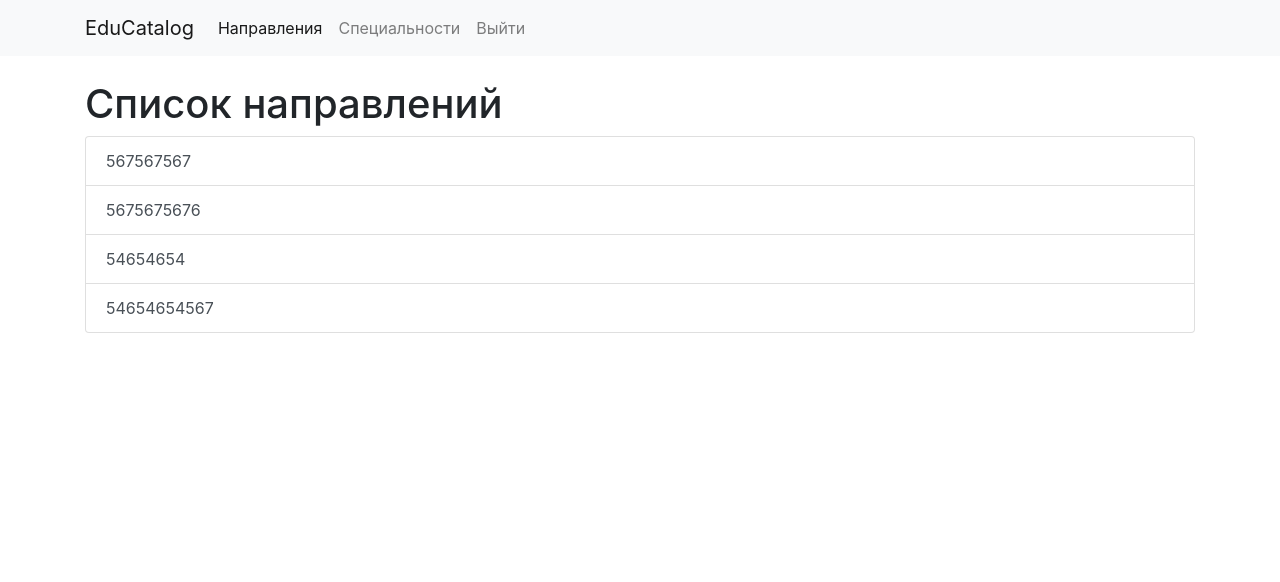
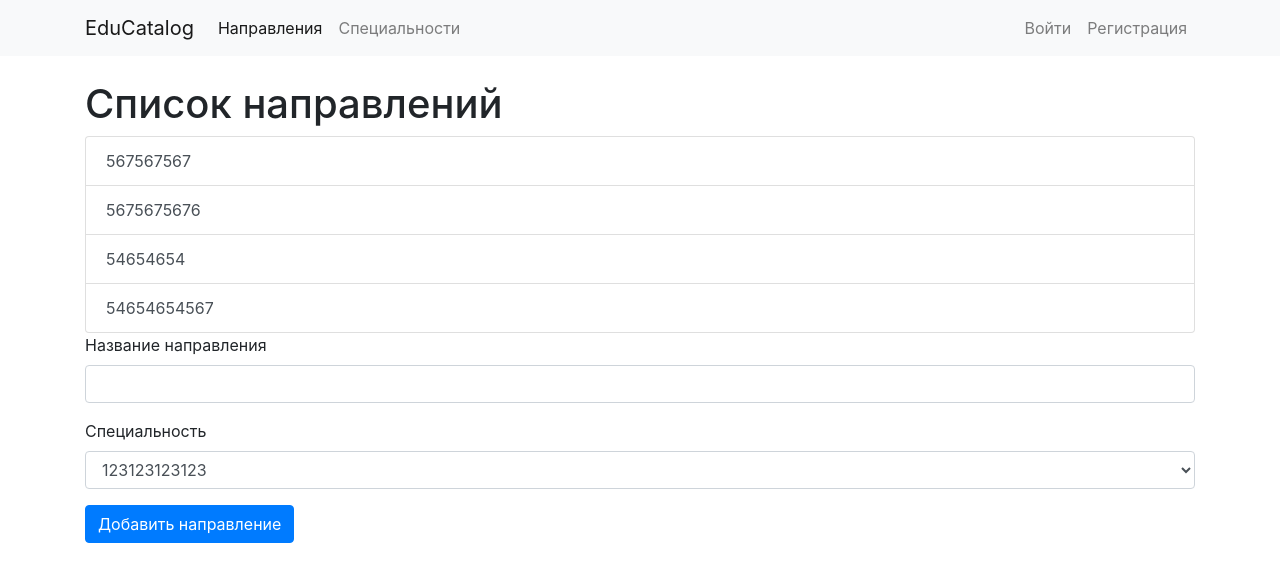
Before and after one commit to samurainisans/EduCatalog, a Flask app: page /directions in a window 1280 px wide. Shown: the top 582 px of the page. Run offline with Flask 3, Linux system fonts and the light colour scheme; some libraries are stand-ins or nearby versions.

Commit message:
Commit 5: Добавление направлений и специальностей

```diff
--- a/educationapp/app/api/direction_routes.py
+++ b/educationapp/app/api/direction_routes.py
@@ -1,24 +1,35 @@
-from flask import jsonify, request, Blueprint, render_template
+from flask import jsonify, request, Blueprint, render_template, url_for
+from werkzeug.utils import redirect
 
 from educationapp.app.database import db
 from educationapp.app.models.direction import Direction
-
+from educationapp.app.models.specialty import Specialty
 
 direction_blueprint = Blueprint('direction', __name__)
 
 @direction_blueprint.route('/directions')
 def get_directions():
     directions = Direction.query.all()
-    return render_template('directions.html', directions=directions)
+    specialties = Specialty.query.all()
+    return render_template('directions.html', directions=directions, specialties=specialties)
+
 
 
 @direction_blueprint.route('/directions', methods=['POST'])
 def create_direction():
-    data = request.get_json()
-    new_direction = Direction(title=data['title'], specialty_id=data['specialty_id'])
+    title = request.form.get('title')
+    specialty_id = request.form.get('specialty_id')
+
+    if not title or not specialty_id:
+        return jsonify({'error': 'Некорректные данные'}), 400
+
+    if Direction.query.filter_by(title=title).first():
+        return jsonify({'error': 'Направление уже существует'}), 409
+
+    new_direction = Direction(title=title, specialty_id=specialty_id)
     db.session.add(new_direction)
     db.session.commit()
-    return jsonify(new_direction.to_dict()), 201
+    return redirect(url_for('direction.get_directions'))
 
 
 @direction_blueprint.route('/directions/<int:direction_id>', methods=['PUT'])
--- a/educationapp/app/templates/directions.html
+++ b/educationapp/app/templates/directions.html
@@ -9,7 +9,7 @@
 <body>
 <nav class="navbar navbar-expand-lg navbar-light bg-light">
     <div class="container">
-            <a class="navbar-brand" href="/">EduCatalog</a>
+        <a class="navbar-brand" href="/">EduCatalog</a>
         <button class="navbar-toggler" type="button" data-toggle="collapse" data-target="#navbarNav"
                 aria-controls="navbarNav" aria-expanded="false" aria-label="Toggle navigation">
             <span class="navbar-toggler-icon"></span>
@@ -22,12 +22,29 @@
                 <li class="nav-item">
                     <a class="nav-link" href="/specialties">Специальности</a>
                 </li>
+            </ul>
+            <ul class="navbar-nav ml-auto">
+                {% if current_user.is_authenticated %}
                 <li class="nav-item">
-                    <a class="nav-link" href="/logout">Выйти</a>
+                <span class="navbar-text">
+                    {{ current_user.username }} ({{ current_user.role.name }})
+                </span>
                 </li>
+                <li class="nav-item">
+                    <a class="nav-link" href="{{ url_for('user.logout') }}">Выйти</a>
+                </li>
+                {% else %}
+                <li class="nav-item">
+                    <a class="nav-link" href="{{ url_for('user.login') }}">Войти</a>
+                </li>
+                <li class="nav-item">
+                    <a class="nav-link" href="{{ url_for('user.register') }}">Регистрация</a>
+                </li>
+                {% endif %}
             </ul>
         </div>
     </div>
+
 </nav>
 
 <div class="container mt-4">
@@ -37,8 +54,34 @@
         <a href="#" class="list-group-item list-group-item-action">{{ direction.title }}</a>
         {% endfor %}
     </div>
+
+    <!-- Форма для добавления направления -->
+    <form action="/directions" method="post">
+        <div class="form-group">
+            <label for="title">Название направления</label>
+            <input type="text" class="form-control" id="title" name="title" required>
+        </div>
+        <div class="form-group">
+            <label for="specialty_id">Специальность</label>
+            {% if specialties|length > 0 %}
+            <select class="form-control" id="specialty_id" name="specialty_id" required>
+                {% for specialty in specialties %}
+                <option value="{{ specialty.id }}">{{ specialty.name }}</option>
+                {% endfor %}
+            </select>
+            {% else %}
+            <p>Специальности еще не добавлены, направления нельзя создать. Для начала <a href="/specialties">создайте специальности</a>.</p>
+            {% endif %}
+        </div>
+        {% if specialties|length > 0 %}
+        <button type="submit" class="btn btn-primary">Добавить направление</button>
+        {% endif %}
+    </form>
 </div>
 
+
+
+<link href="https://stackpath.bootstrapcdn.com/bootstrap/4.3.1/css/bootstrap.min.css" rel="stylesheet">
 <script src="https://code.jquery.com/jquery-3.3.1.slim.min.js"></script>
 <script src="https://cdnjs.cloudflare.com/ajax/libs/popper.js/1.14.7/umd/popper.min.js"></script>
 <script src="https://stackpath.bootstrapcdn.com/bootstrap/4.3.1/js/bootstrap.min.js"></script>
```
Also changed, not shown: educationapp/app/api/specialty_routes.py (+11 -8 lines), educationapp/app/templates/home.html (+21 -3 lines), educationapp/app/templates/specialties.html (+16 -1 lines), educationapp/instance/education.db.
